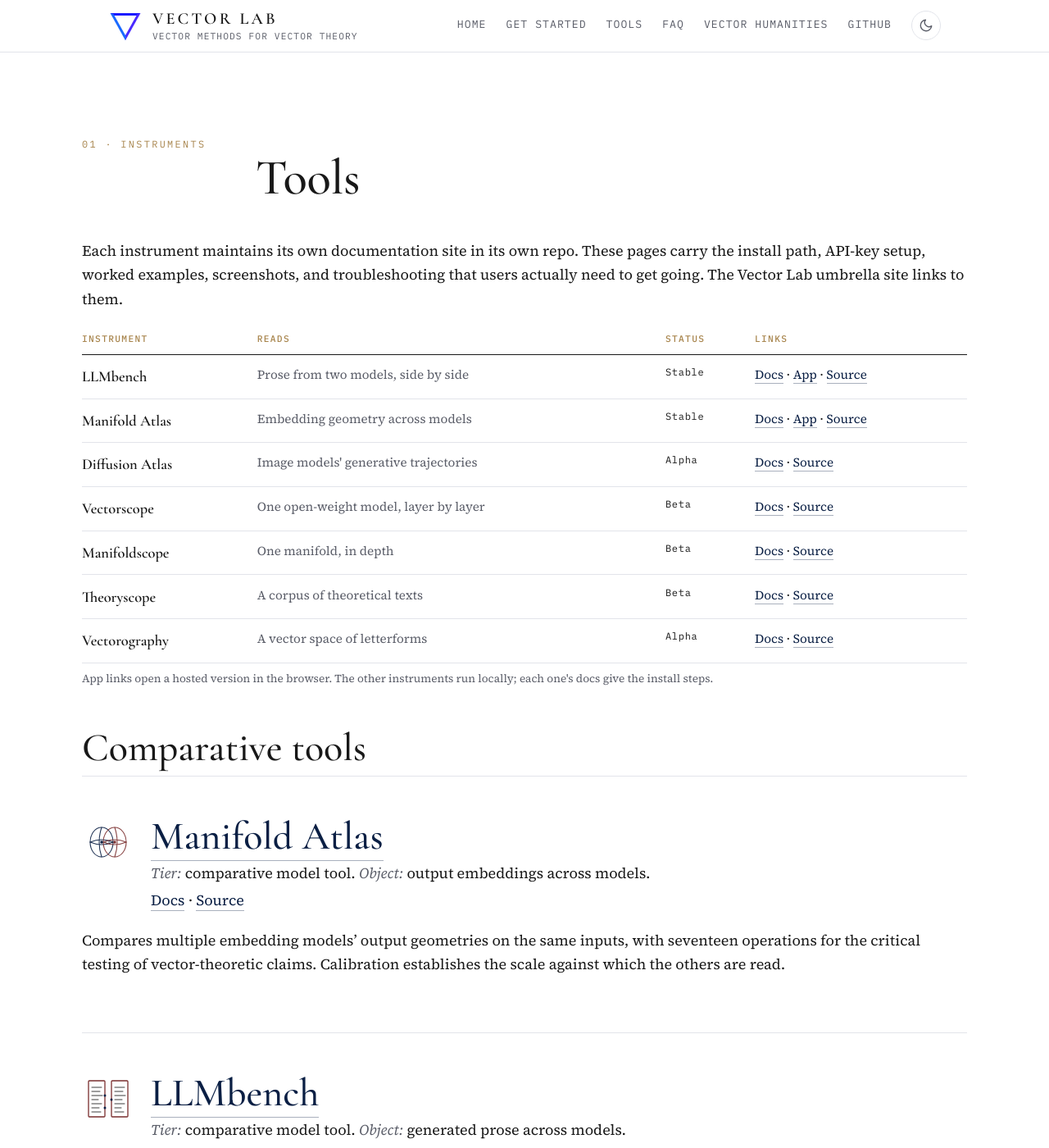
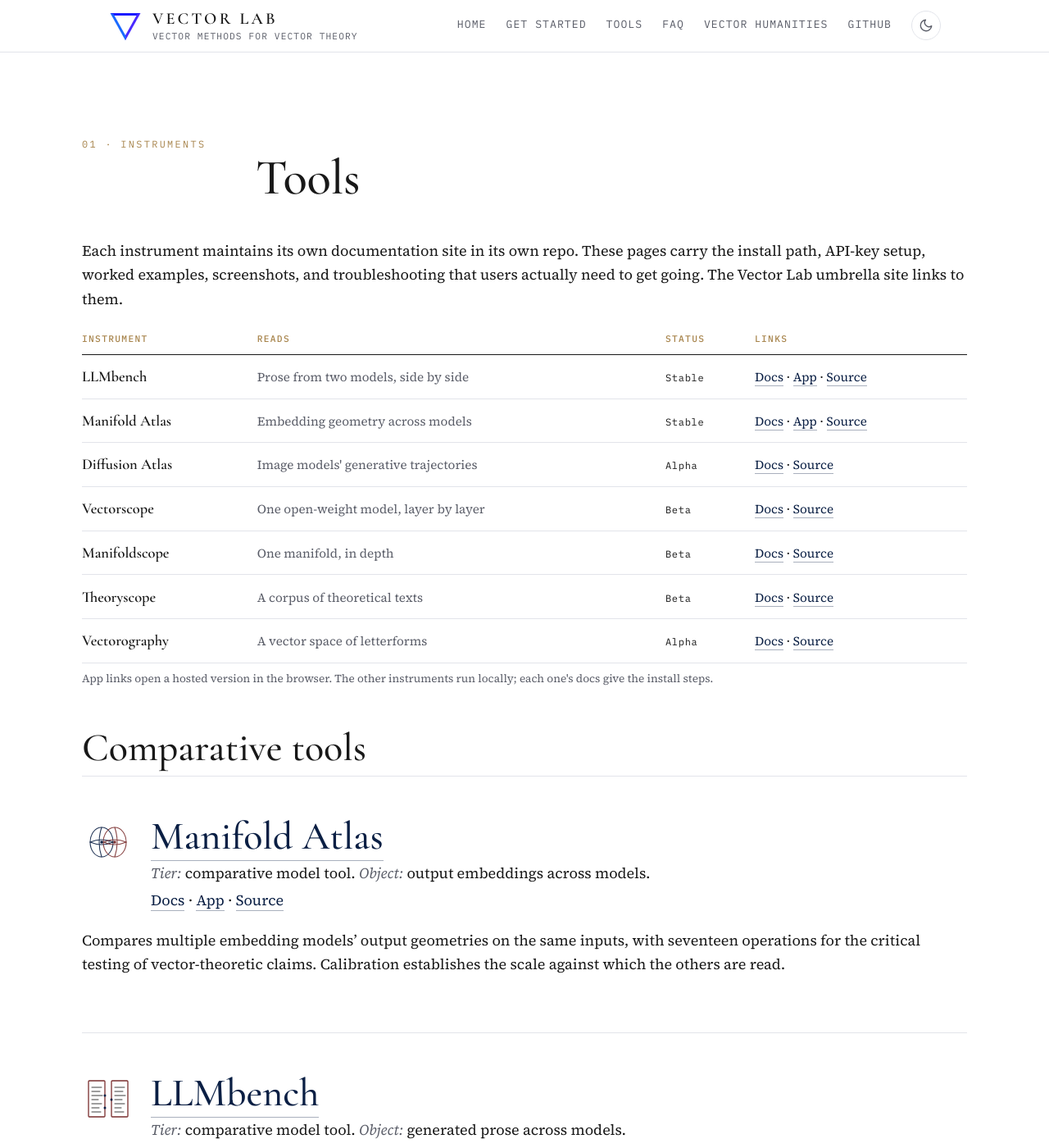
Before and after one commit to vector-lab-tools/vector-lab-tools.github.io, a Jekyll site: the page built from tools.md, in a window 1280 px wide and 1400 px high. Shown: the whole window at 82% size. Built offline with Jekyll 4.4.1, drawn with Linux system fonts in a browser that asks for light colours.

Commit message:
Tools page: baseline-align table cells; App links on hosted instruments' entries

```diff
--- a/assets/css/style.scss
+++ b/assets/css/style.scss
@@ -680,7 +680,7 @@ hr { border: 0; border-top: 1px solid var(--vl-rule); margin: 3rem 0; }
   td {
     padding: 0.7rem 1rem 0.7rem 0;
     border-bottom: 1px solid var(--vl-rule);
-    vertical-align: top;
+    vertical-align: baseline;
   }
 
   td:first-child a {
--- a/tools.md
+++ b/tools.md
@@ -74,7 +74,7 @@ Each instrument maintains its own documentation site in its own repo. These page
 <div>
 <h2><a href="https://vector-lab-tools.github.io/manifold-atlas/">Manifold Atlas</a></h2>
 <p class="object"><em>Tier:</em> comparative model tool. <em>Object:</em> output embeddings across models.</p>
-<p><a href="https://vector-lab-tools.github.io/manifold-atlas/">Docs</a> · <a href="https://github.com/vector-lab-tools/manifold-atlas">Source</a></p>
+<p><a href="https://vector-lab-tools.github.io/manifold-atlas/">Docs</a> · <a href="https://manifold-atlas.vercel.app">App</a> · <a href="https://github.com/vector-lab-tools/manifold-atlas">Source</a></p>
 </div>
 </div>
 
@@ -89,7 +89,7 @@ Compares multiple embedding models' output geometries on the same inputs, with s
 <div>
 <h2><a href="https://vector-lab-tools.github.io/LLMbench/">LLMbench</a></h2>
 <p class="object"><em>Tier:</em> comparative model tool. <em>Object:</em> generated prose across models.</p>
-<p><a href="https://vector-lab-tools.github.io/LLMbench/">Docs</a> · <a href="https://github.com/vector-lab-tools/LLMbench">Source</a></p>
+<p><a href="https://vector-lab-tools.github.io/LLMbench/">Docs</a> · <a href="https://llm-bench-mu.vercel.app">App</a> · <a href="https://github.com/vector-lab-tools/LLMbench">Source</a></p>
 </div>
 </div>
 
```
